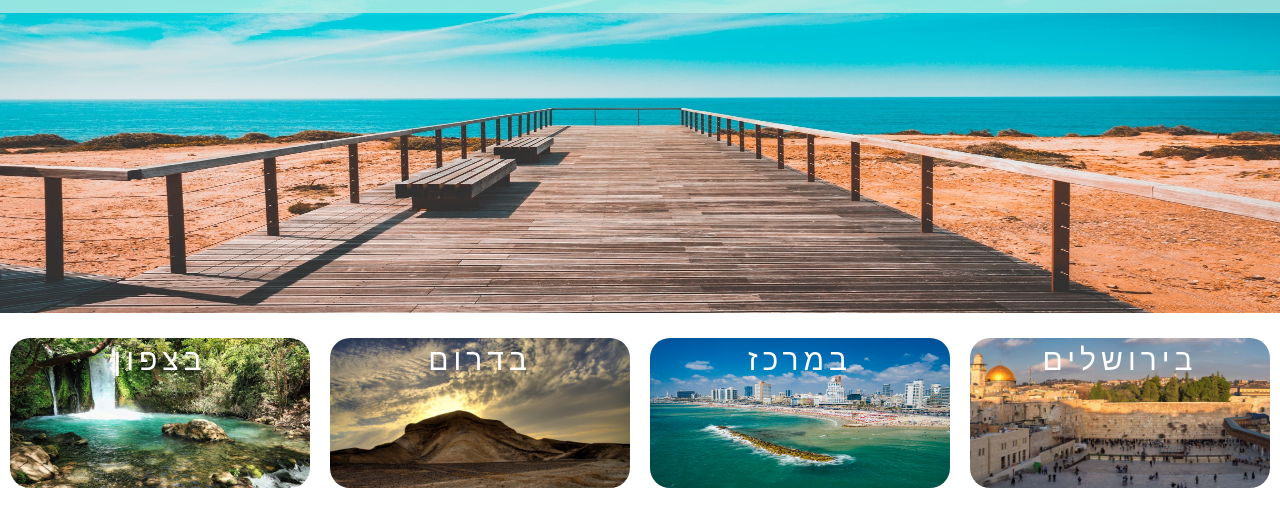
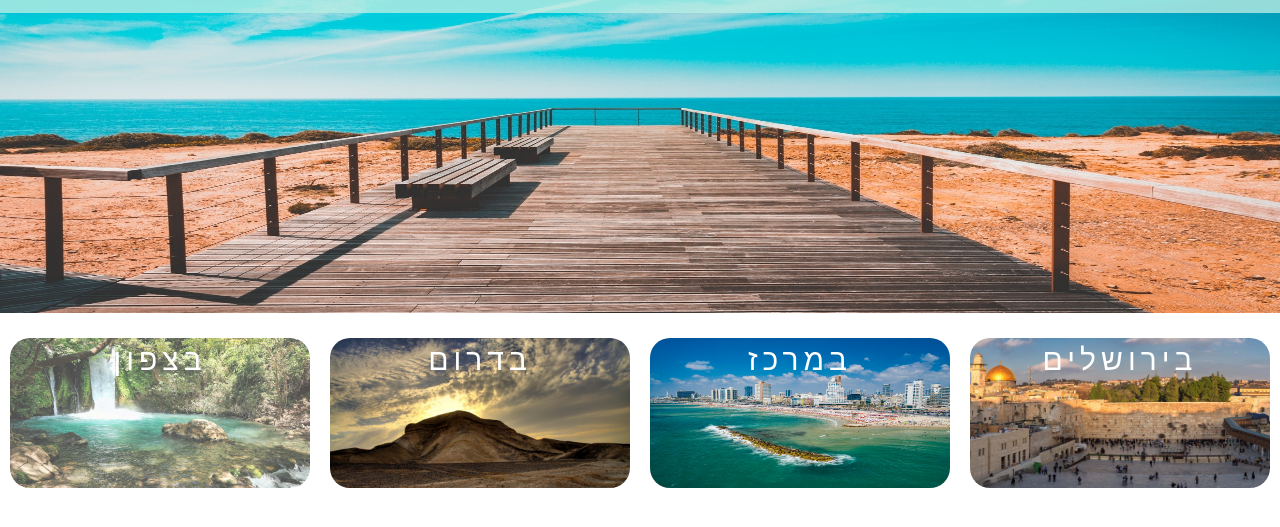
Before and after one commit to eliedraiwork/booker, a plain HTML site: page index.html in a window 1280 px wide. In both pictures the pointer is over the element "בצפון". Shown: the part 87-614 px from the top of the page. Drawn offline with nearby package versions, Linux system fonts and the light colour scheme.

Commit message:
change css

```diff
--- a/css/styles.css
+++ b/css/styles.css
@@ -191,6 +191,11 @@ a:hover{
   text-align: center;
 }
 
+.region:hover{
+  opacity: 0.7;
+  cursor: pointer;
+}
+
 .region img{
   max-width: 100%;
   min-width: 100%;
```
